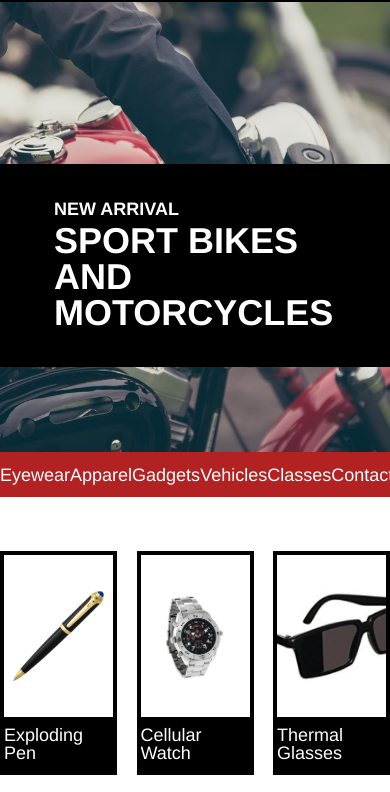
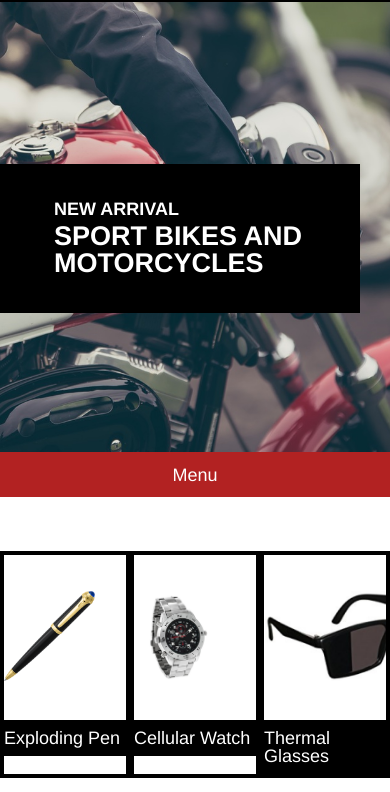
Before and after one commit to mslater777x/SecretAgentSupply, a plain HTML site: page index.html in a window 390 px wide. Shown: the part 52-844 px from the top of the page. Drawn offline with Linux system fonts and the light colour scheme.

Commit message:
media query & html/css for < 1024px screen size added

```diff
--- a/index.html
+++ b/index.html
@@ -36,13 +36,16 @@
       <!-- Solid color nav bar at base of header section -->
       <nav>
         <div class="page-content-container">
-          <ul>
+          <ul class="desktop-navbar">
             <li>Eyewear</li>
             <li>Apparel</li>
             <li>Gadgets</li>
             <li>Vehicles</li>
             <li>Classes</li>
             <li>Contact</li>
+          </ul>
+          <ul class="mobile-navbar">
+            <li>Menu</li>
           </ul>
         </div>
       </nav>
--- a/resources/css/style.css
+++ b/resources/css/style.css
@@ -88,6 +88,10 @@ nav ul {
   margin: 0 auto;
 }
 
+.mobile-navbar {
+  display: none;
+}
+
 nav ul li {
   color: white;
   margin: 0.75rem 0;
@@ -147,3 +151,31 @@ footer {
   position: relative;
   top: 2rem;
 }
+
+@media only screen and (max-width: 1024px) {
+
+  .graphic-banner-text-container.text {
+    width: 20rem;
+  }
+
+  .graphic-banner-text-container>.text-2 {
+    font-size: 1.5rem;
+  }
+
+  .desktop-navbar {
+    display: none;
+  }
+
+  .mobile-navbar {
+    display: flex;
+    justify-content: center;
+    align-items: center;
+  }
+
+
+
+  .product-container {
+    width: 47%;
+    display: block;
+  }
+}
```
